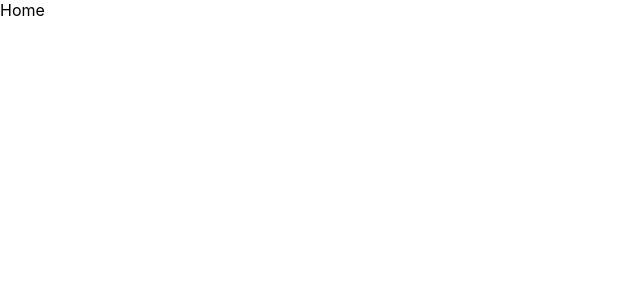
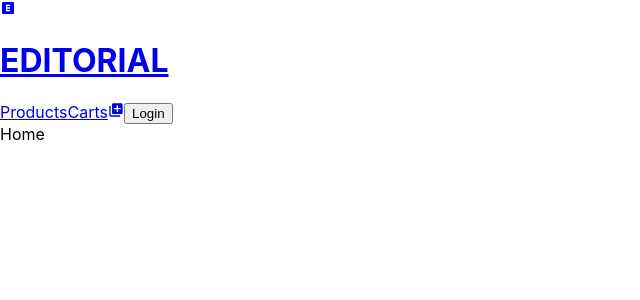
Before and after one commit to evelynKr/editorial, a React (Create React App) app: page / in a window 1280 px wide. Shown: the top 300 px of the page, without its empty margins (0-640 px from the left). Built offline with nearby package versions, Linux system fonts and the light colour scheme.

Commit message:
feat: Navbar

```diff
--- a/src/App.js
+++ b/src/App.js
@@ -1,8 +1,10 @@
 import { Outlet } from 'react-router-dom';
+import Navbar from './components/Navbar';
 
 function App() {
   return (
     <>
+      <Navbar />
       <Outlet />
     </>
   );
--- /dev/null
+++ b/src/components/Navbar.jsx
@@ -0,0 +1,23 @@
+import React from 'react';
+import { Link } from 'react-router-dom';
+import { MdExplicit } from 'react-icons/md';
+import { MdAddToPhotos } from 'react-icons/md';
+
+export default function Navbar() {
+  return (
+    <header>
+      <Link to='/'>
+        <MdExplicit />
+        <h1>EDITORIAL</h1>
+      </Link>
+      <nav>
+        <Link to='/products'>Products</Link>
+        <Link to='/carts'>Carts</Link>
+        <Link to='/products/new'>
+          <MdAddToPhotos />
+        </Link>
+        <button>Login</button>
+      </nav>
+    </header>
+  );
+}
```
